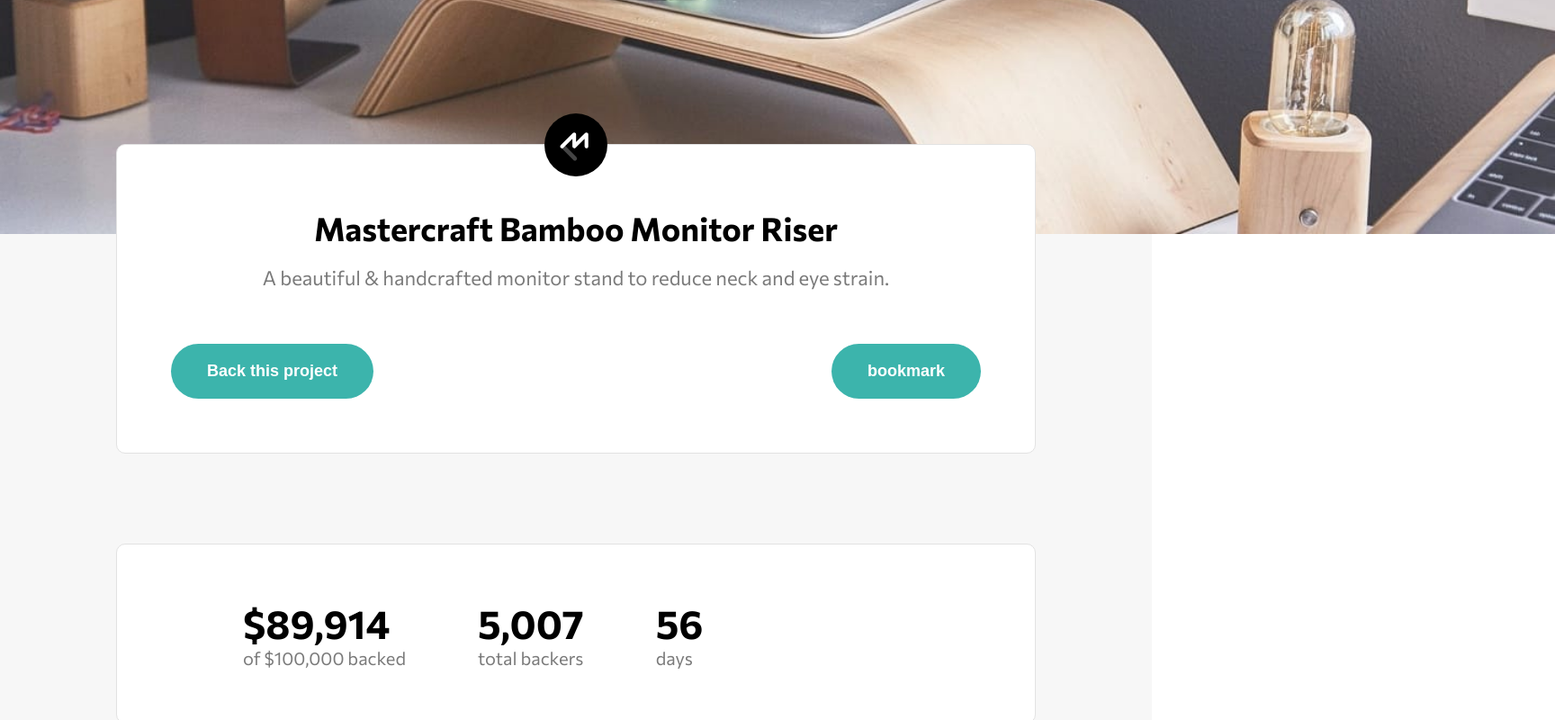
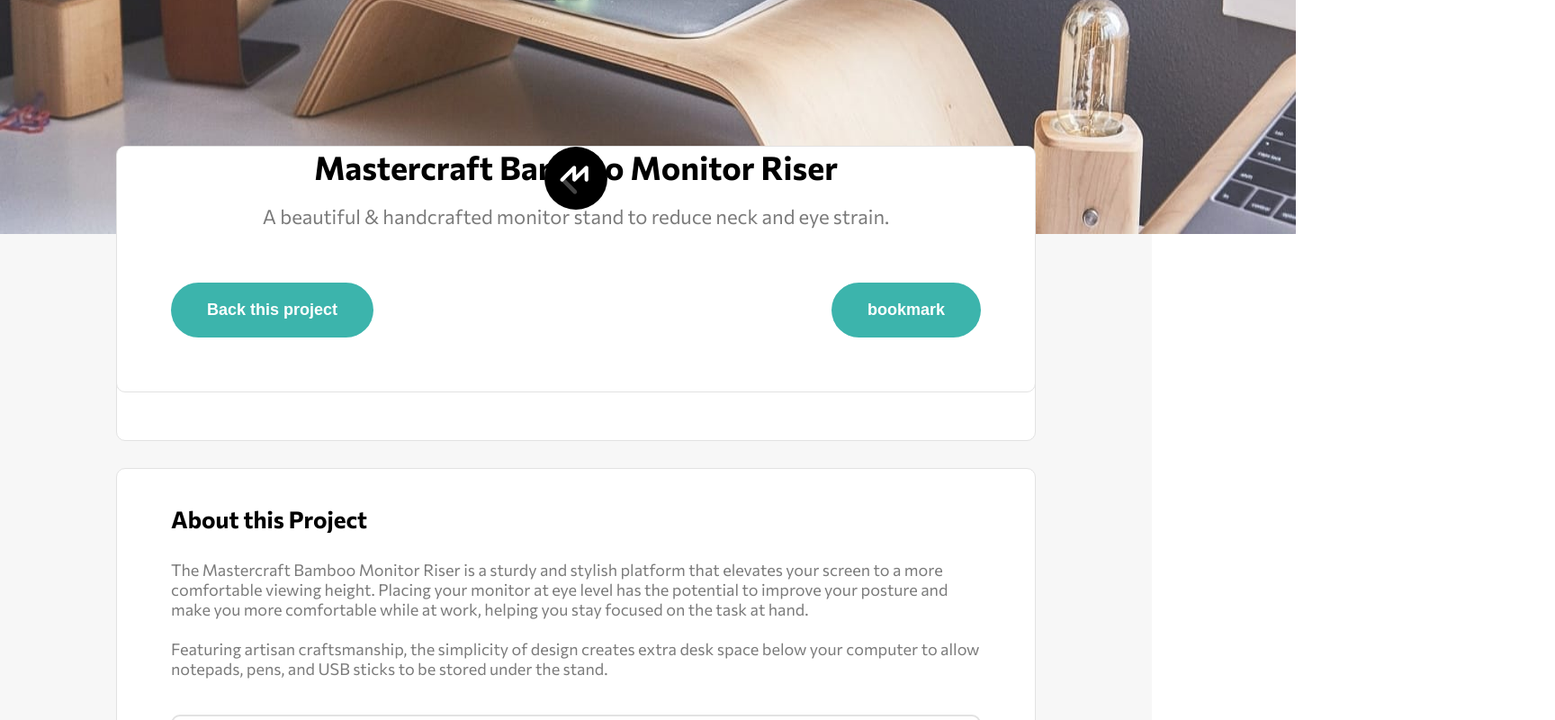
Before and after one commit to SirEduardo/Officelite, a React (Vite) app in the folder crowdfunding/: page / in a window 1280 px wide. Shown: the part 220-1020 px from the top of the page at 90% size, 1728 px wide, since content can reach past the window. Built offline with nearby package versions, Linux system fonts and the light colour scheme.

Commit message:
crownfunding

```diff
--- a/crowdfunding/src/App.css
+++ b/crowdfunding/src/App.css
@@ -19,19 +19,19 @@
     overflow-x: hidden;
 }
 .container{
+    display: flex;
+    justify-content: center;
+    align-items: center;
+    flex-direction: column;
+    gap: 30px;
     background-color: rgb(247, 247, 247);
     width: 100vw;
     height: 100%;
-
 }
-
 .img-container{
     display: flex;
     width: 100vw;
     height: 60vh;
-
-
-
 }
 .img{
     width: 100%;
@@ -44,18 +44,13 @@
     justify-content: space-between;
     width: 100%;
     padding: 80px  ;
-
-
-
 }
 header h3{
     font-size: 36px;
     padding-left: 150px;
-
 }
 header .enlaces{
     padding: 30px 150px;
-
 }
 .enlaces a{
     text-decoration: none;
@@ -65,6 +60,7 @@
     color: #fff;
 }
 .section-1{
+    position: absolute;
     display: flex;
     flex-direction: column;
     align-items: center;
@@ -73,15 +69,14 @@
     max-width: fit-content;
     min-width: 900px;
     margin-inline: auto;
+    margin-block: auto;
     padding: 0px 60px;
     border: 1px solid rgb(226, 226, 226);
-    transform: translateY(-100px);
-
-
+    margin-top: -300px;
 }
 
 .section-1 img{
-    transform: translateY(-35px);
+    position:absolute;
     width: 70px;
 
 }
@@ -155,7 +150,6 @@
     display: flex;
     flex-direction: column;
     background-color: #fff;
-    margin-top: 30px;
     max-width: 900px;
     padding: 40px 60px;
     margin-inline: auto;
@@ -168,7 +162,7 @@
     padding-bottom: 30px;
 }
 .section-3 p{
-    font-size: 20px;
+    font-size: 18px;
     color: var(--DarkGray);
 }
 .bamboo-container{
--- a/crowdfunding/src/App.jsx
+++ b/crowdfunding/src/App.jsx
@@ -43,7 +43,7 @@
       </section>
       <section className='section-3'>
         <h3>About this Project</h3>
-        <p>The Mastercraft Bamboo Monitor Riser is a sturdy and stylish platform that elevates your screen to a more comfortable viewing height. Placing your monitor at eye level has the potential to improve your posture and make you more comfortable while at work, helping you stay focused on the task at hand. Featuring artisan craftsmanship, the simplicity of design creates extra desk space below your computer to allow notepads, pens, and USB sticks to be stored under the stand.</p>
+        <p>The Mastercraft Bamboo Monitor Riser is a sturdy and stylish platform that elevates your screen to a more comfortable viewing height. Placing your monitor at eye level has the potential to improve your posture and make you more comfortable while at work, helping you stay focused on the task at hand.<br/><br/> Featuring artisan craftsmanship, the simplicity of design creates extra desk space below your computer to allow notepads, pens, and USB sticks to be stored under the stand.</p>
         <div className='bamboo-container'>
           <div className='bamboo'>
             <h3>Bamboo Stand</h3>
@@ -54,7 +54,8 @@
           </div>
           <div className='button'>
             <div>
-              <h3>101</h3><p>left</p>
+              <h3>101</h3>
+              <p>left</p>
             </div>
             <button>Select Reward</button>
           </div>
```
